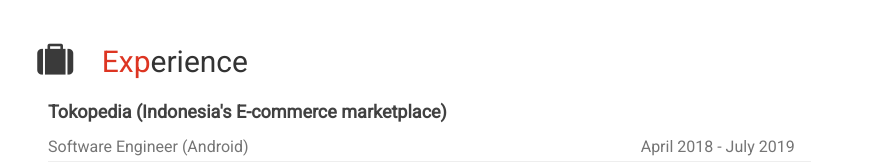
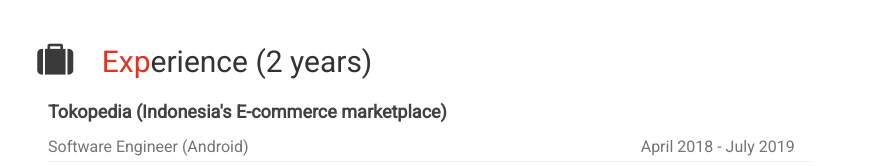
Before and after one commit to aarsy/aarsy.github.io, a plain HTML site: page index.html in a window 1280 px wide. Shown: the part 273-439 px from the top of the page, 0-872 px from the left. Drawn offline with nearby package versions, Linux system fonts and the light colour scheme.

Commit message:
Update index.html
Updates

```diff
--- a/index.html
+++ b/index.html
@@ -75,7 +75,7 @@
                <div class="w3-container w3-white w3-margin-bottom">
                   <h2 class="w3-text-light-grey w3-padding-16">
                      <i class="fa fa-suitcase fa-fw w3-margin-right w3-xxlarge w3-text-dark-grey"></i>
-                     <span class="titleStartColor">Exp</span><span class="titleEndColor">erience</span>
+                     <span class="titleStartColor">Exp</span><span class="titleEndColor">erience (2 years)</span>
 
 
                   </h2>
```
